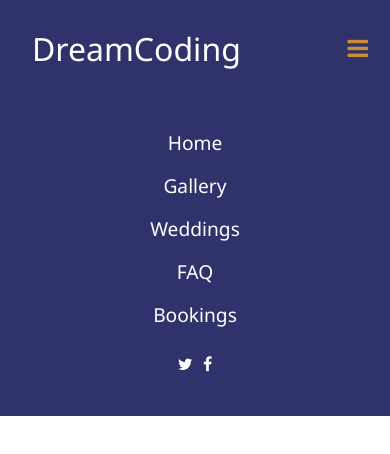
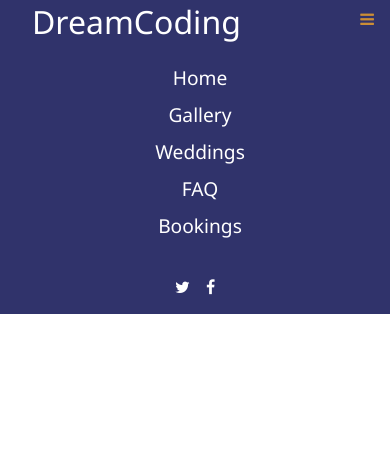
Before and after one commit to somedaycode/mini-project, a plain HTML site: page responsive_header/index.html in a window 390 px wide. Drawn offline with Linux system fonts and the light colour scheme.

Commit message:
added btn toggle. refactoring.

```diff
--- a/responsive_header/index.html
+++ b/responsive_header/index.html
@@ -16,38 +16,17 @@
   <body>
     <nav class="nav">
       <div class="banner"><a href="index.html">DreamCoding</a></div>
-      <div class="container">
-        <button class="buttons">Home</button>
-        <button class="buttons">Gallery</button>
-        <button class="buttons">Weddings</button>
-        <button class="buttons">FAQ</button>
-        <button class="buttons">Bookings</button>
-      </div>
+      <ul class="container">
+        <li class="menues">Home</li>
+        <li class="menues">Gallery</li>
+        <li class="menues">Weddings</li>
+        <li class="menues">FAQ</li>
+        <li class="menues">Bookings</li>
+      </ul>
       <div class="SNS">
         <button class="fa fa-twitter"></button>
         <button class="fa fa-facebook"></button>
       </div>
+      <button class="fa fa-bars"></button>
     </nav>
-
-    <!-- 화면이 작아졌을 때 페이지 -->
-    <div class="shirnk-nav">
-      <div class="nav1">
-        <div class="banner"><a href="index.html">DreamCoding</a></div>
-        <button class="fa fa-bars"></button>
-      </div>
-      <div class="nav2" id="nav2-id">
-        <div class="container">
-          <button class="buttons">Home</button>
-          <button class="buttons">Gallery</button>
-          <button class="buttons">Weddings</button>
-          <button class="buttons">FAQ</button>
-          <button class="buttons">Bookings</button>
-        </div>
-        <div class="SNS">
-          <a href="#" class="fa fa-twitter"></a>
-          <a href="#" class="fa fa-facebook"></a>
-        </div>
-      </div>
-    </div>
-  </body>
 </html>
--- a/responsive_header/index.js
+++ b/responsive_header/index.js
@@ -1,17 +1,11 @@
-const barBtn = document.querySelector('.fa-bars');
-
-const hideBarsHandler = (e) => {
-  const nav2 = document.querySelector('#nav2-id');
-  console.log(nav2.className);
-  if (nav2.className === 'nav2') {
-    nav2.classList.add('responsive');
-  } else {
-    nav2.className = 'nav2';
-  }
-};
-
 function init() {
-  barBtn.addEventListener('click', hideBarsHandler);
+  const bars = document.querySelector('.fa-bars');
+  bars.addEventListener('click', (e) => {
+    const menues = document.querySelector('.container');
+    const sns = document.querySelector('.SNS');
+    menues.classList.toggle('bars-active');
+    sns.classList.toggle('bars-active');
+  });
 }
 
 init();
--- a/responsive_header/style.css
+++ b/responsive_header/style.css
@@ -1,24 +1,30 @@
+:root {
+    --font-family: 'Segoe UI', Tahoma, Geneva, Verdana, sans-serif;
+    --font-color: white;
+    --head-color: #f1f2f6;
+    --background-color: #30336b;
+    --btn-color: #cc8e35;
+}
+
 html,
 body {
     margin: 0;
     padding: 0;
+    font-family: var(--font-family);
     box-sizing: border-box;
 }
 .nav {
-    height: 6rem;
-    width: 100%;
-    background-color: #30336b;
+    background-color: var(--background-color);
     display: flex;
     justify-content: space-between;
     align-items: center;
-    flex-wrap: wrap;
+
 }
 
 .banner {
     margin-left: 2rem;
     font-size: 2rem;
-    font-family: 'Segoe UI', Tahoma, Geneva, Verdana, sans-serif;
-    color:white;
+    color: var(--font-color);
     display: flex;
     justify-content: center;
     align-items: center;
@@ -29,16 +35,20 @@ a {
     text-decoration: none;
 }
 
-.buttons {
+.container {
+    padding: 0;
+    display: flex;
+}
+
+.menues {
     margin: 0 1.5rem;
-    outline-style: none;
-    border-style: none;
-    background: none;
     font-size: 1.2rem;
-    font-family: 'Segoe UI', Tahoma, Geneva, Verdana, sans-serif;
-    color: white;
+    text-decoration: none;
+    list-style: none;
+    color: var(--font-color);
     cursor: pointer;
 }
+
 
 .SNS {
     margin: 1rem;
@@ -48,74 +58,52 @@ a {
     outline-style: none;
     border-style: none;
     background: none;
-    color: white;
+    color: var(--font-color);
+    cursor: pointer;
 }
 
 .fa-bars {
     display: none;
-    color: #cc8e35
-}
-
-.shirnk-nav {
-    display: none;
+    color: var(--btn-color);
 }
 
 @media screen and (max-width: 950px) {
-    .shirnk-nav {
+    .nav {
+        flex-direction: column;
+    }
+
+    .banner {
+        align-self: flex-start;
+    }
+
+    .container {
+        width: 100%;
+        padding: 0;
+        flex-direction: column;
+    }
+
+    .menues {
+        width: 100%;
+        margin: 0;
+        padding: 5px;
+        text-align: center;
+    }
+
+    .menues:hover {
+        background-color: var(--btn-color);
+        border-radius: 5px;
+    }
+
+    .fa-bars {
+        position: absolute;
+        right: 10px;
+        top: 10px;
         display: block;
     }
-    .nav {
-        display: none;
-    }
-    .nav2.responsive {
+
+    .bars-active {
         display: none;
     }
 
-    .nav1 {
-    height: 6rem;
-    width: 100%;
-    background-color: #30336b;
-    display: flex;
-    justify-content: space-between;
-    align-items: center;
-    flex-wrap: wrap;
-    }
 
-    .nav2 {
-        height: 20rem;
-        background-color: #30336b;
-        display: flex;
-        flex-direction: column;
-        justify-content: center;
-        align-items: center;
-
-    }
-    .container {
-        width: 100%;
-        display: flex;
-        flex-direction: column;
-        justify-content: center;
-    }
-
-    .buttons {
-        margin: 0;
-        padding: 0.5rem 0;
-        cursor: pointer;
-    }
-
-    .buttons:hover {
-        background-color: orange;
-    }
-
-    .fa-bars {
-        margin-right: 1rem;
-        display: block;
-        font-size: 1.5rem;
-        color: #cc8e35;
-        cursor: pointer;
-    }
-
-    .SNS a{
-        padding: 0.2rem;
-    }
 }
```
